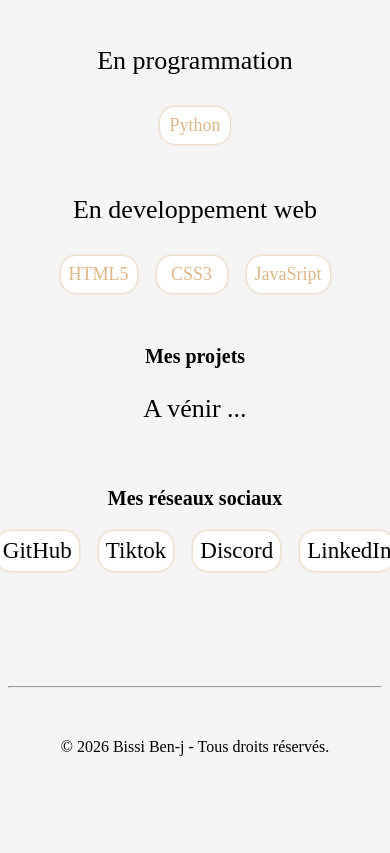
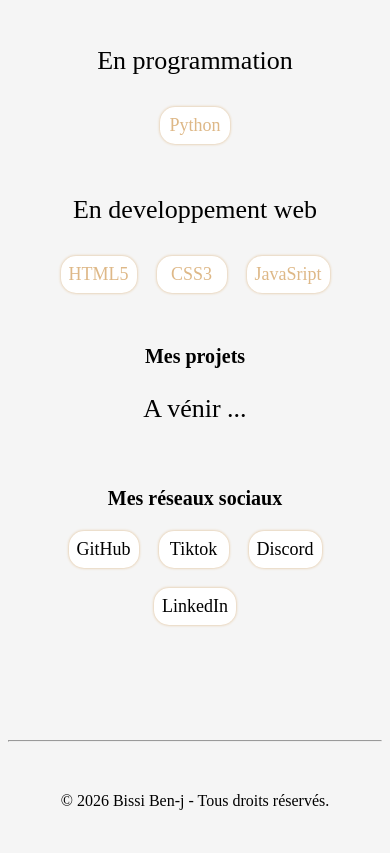
Before and after one commit to bissibenj/portfolio, a plain HTML site: page index.html in a window 390 px wide. Shown: the part 1903-2756 px from the top of the page. Before the commit the page ends 2709 px from the top, so only its background shows below. Drawn offline with Linux system fonts and the light colour scheme.

Commit message:
sixième commit

```diff
--- a/style.css
+++ b/style.css
@@ -119,7 +119,7 @@ footer {
 
     /* Compétences */
     .prog,
-    .web {
+    .web, .reseaux {
         display: flex;
         flex-direction: row;
         flex-wrap: wrap;
@@ -129,7 +129,7 @@ footer {
 
     /* Les carrés des compétences */
     .prog div,
-    .web div {
+    .web div, .reseaux div {
         width: auto;
         min-width: 70px;
         font-size: 18px;
```
